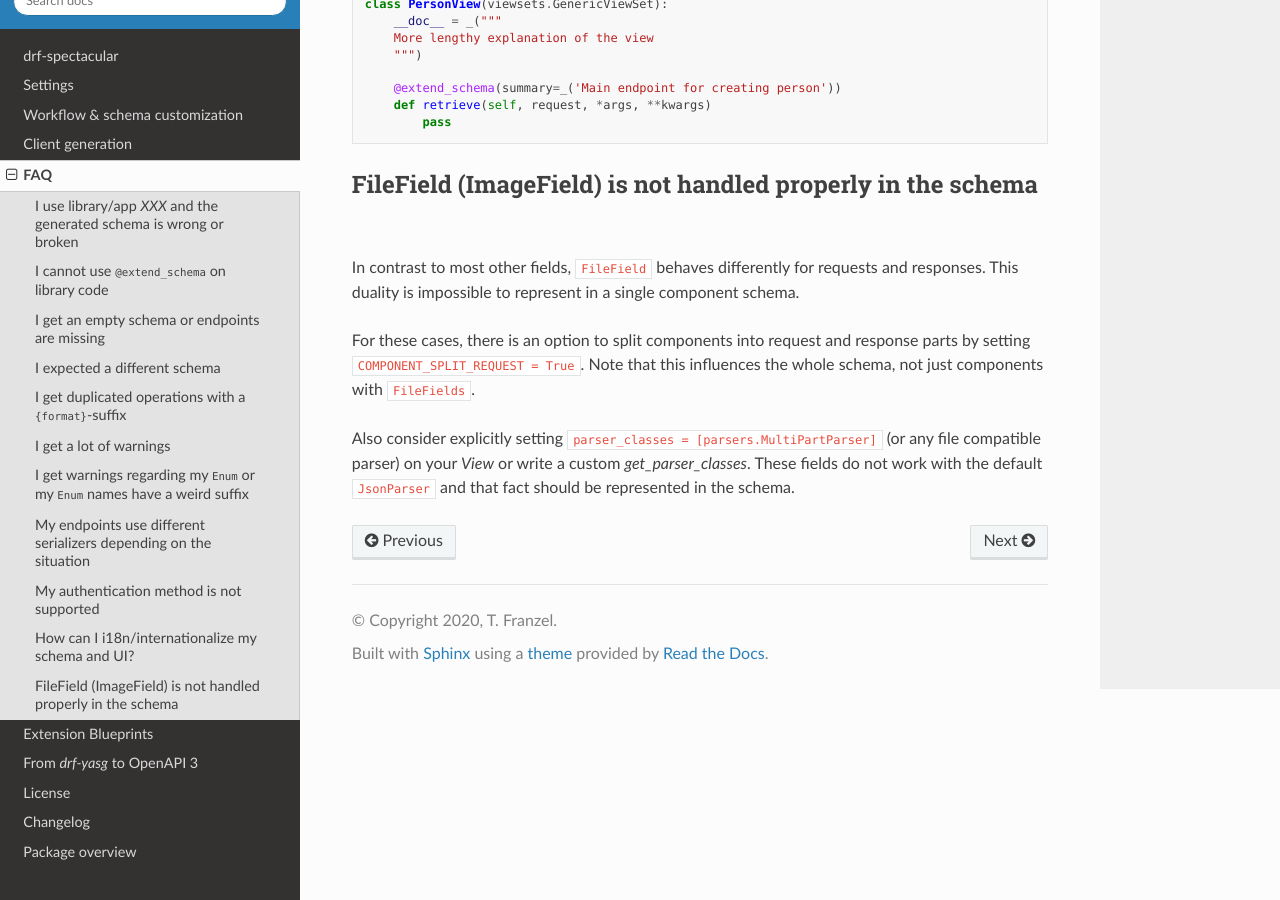
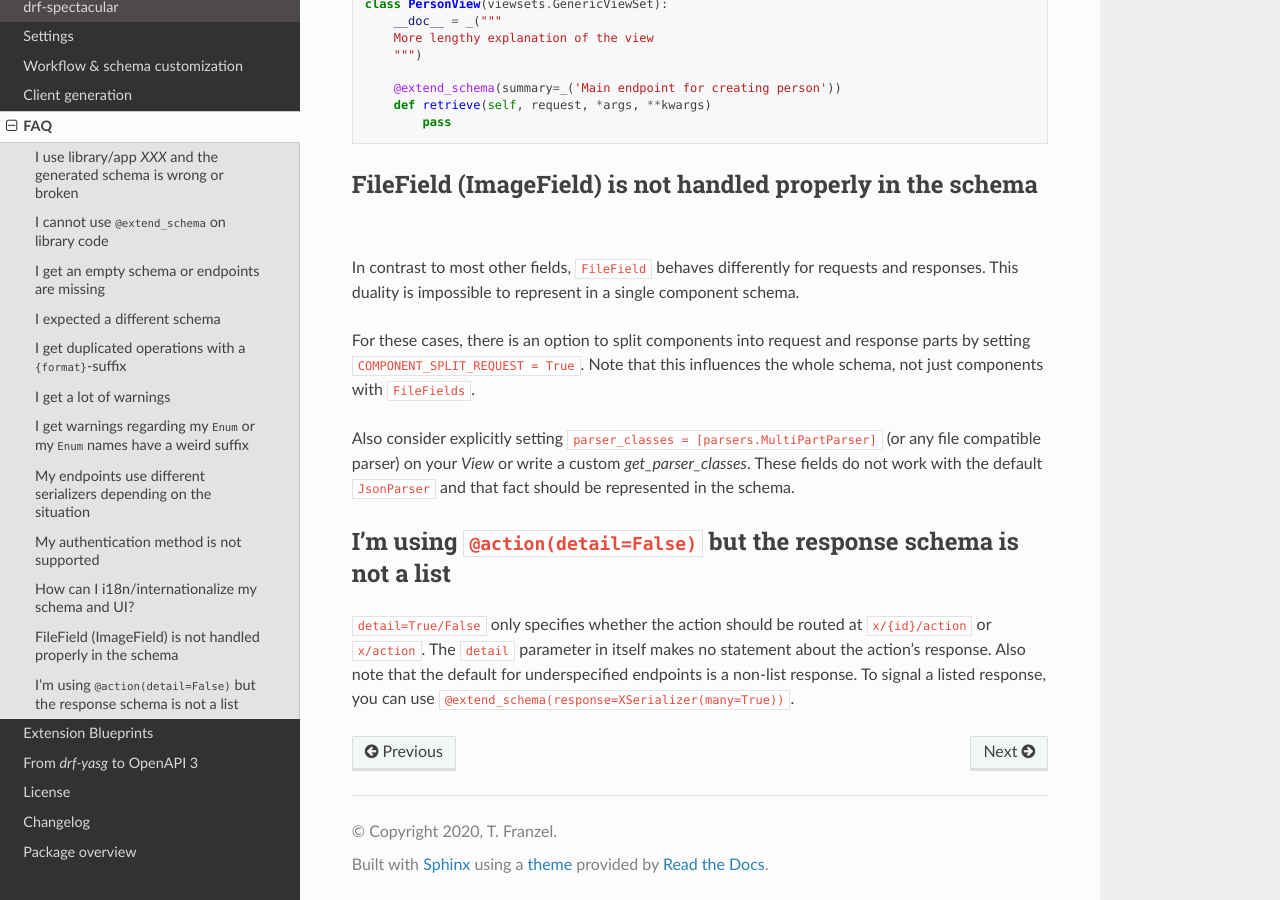
Before and after one commit to tfranzel/drf-spectacular, a Sphinx documentation site: the page built from docs/faq.rst, in a window 1280 px wide and 900 px high, scrolled down 2778 px. Built offline with Sphinx 7.4.7 and the Read the Docs theme 2.0.0, drawn with Linux system fonts in a browser that asks for light colours.

Commit message:
add common misconception to FAQ #268

```diff
--- a/docs/faq.rst
+++ b/docs/faq.rst
@@ -42,6 +42,7 @@ a entirely different thing. Usually this is attributed to making a library code
 under varying situations. In those cases it is best to override what the introspection
 decuded and state explicitly what is to be expected.
 Work through the steps in :ref:`customization` to adapt your schema.
+
 
 I get duplicated operations with a ``{format}``-suffix
 ------------------------------------------------------
@@ -152,3 +153,12 @@ not just components with ``FileFields``.
 Also consider explicitly setting ``parser_classes = [parsers.MultiPartParser]`` (or any file compatible parser)
 on your `View` or write a custom `get_parser_classes`. These fields do not work with the default ``JsonParser``
 and that fact should be represented in the schema.
+
+
+I'm using ``@action(detail=False)`` but the response schema is not a list
+-------------------------------------------------------------------------
+
+``detail=True/False`` only specifies whether the action should be routed at ``x/{id}/action`` or ``x/action``.
+The ``detail`` parameter in itself makes no statement about the action's response. Also note that the default
+for underspecified endpoints is a non-list response. To signal a listed response, you can use
+``@extend_schema(response=XSerializer(many=True))``.
```
